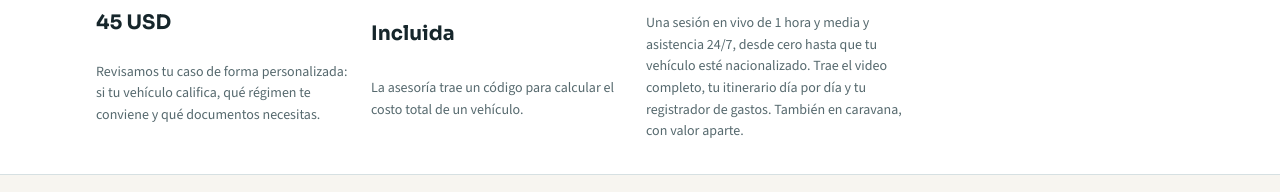
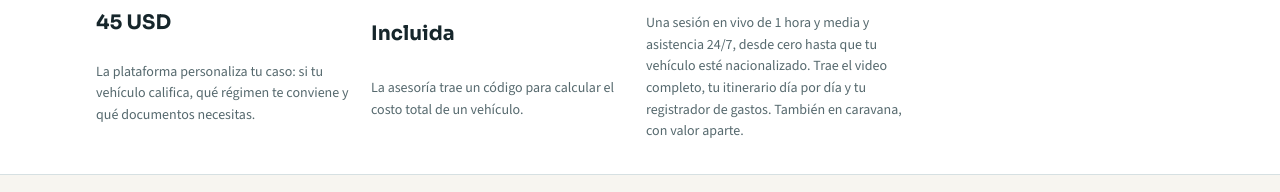
Before and after one commit to kairoslogistics/kairos-web, a website: page sitio/index.html in a window 1280 px wide. Shown: the part 1864-2056 px from the top of the page. Drawn offline with nearby package versions, Linux system fonts and the light colour scheme; no server answers.

Commit message:
Asesoría: «La plataforma personaliza tu caso»
Claude-Session: https://claude.ai/code/session_01X8vaWZ9eWejBDEQu4vqRBs

Co-authored-by: Claude <noreply@anthropic.com>

```diff
--- a/sitio/index.html
+++ b/sitio/index.html
@@ -529,7 +529,7 @@ footer a{color:var(--hero-muted)}
     <div class="wrap stack">
       <div class="page-head" style="margin-bottom:0"><div class="eyebrow">Cómo trabajamos</div><h2>Primero sabes si conviene. Después lo hacemos.</h2></div>
       <div class="steps">
-        <div class="step"><span class="n">PASO 1</span><b>Asesoría para importar tu vehículo</b><span class="price">45 USD</span><span class="muted small">Revisamos tu caso de forma personalizada: si tu vehículo califica, qué régimen te conviene y qué documentos necesitas.</span></div>
+        <div class="step"><span class="n">PASO 1</span><b>Asesoría para importar tu vehículo</b><span class="price">45 USD</span><span class="muted small">La plataforma personaliza tu caso: si tu vehículo califica, qué régimen te conviene y qué documentos necesitas.</span></div>
         <div class="step"><span class="n">PASO 2</span><b>Calculadora Kairos</b><span class="price">Incluida</span><span class="muted small">La asesoría trae un código para calcular el costo total de un vehículo.</span></div>
         <div class="step"><span class="n">PASO 3</span><b>Asesoría 1 a 1 en vivo</b><span class="price">150 USD</span><span class="muted small">Una sesión en vivo de 1 hora y media y asistencia 24/7, desde cero hasta que tu vehículo esté nacionalizado. Trae el video completo, tu itinerario día por día y tu registrador de gastos. También en caravana, con valor aparte.</span></div>
       </div>
@@ -987,7 +987,7 @@ footer a{color:var(--hero-muted)}
     <!-- Elise (30 oct. 2026): el registrador de gastos se vende aparte (15 USD) y viene solo con la asesoría 1 a 1. El itinerario ya no lo trae. -->
     <div class="ladder cuatro">
       <div class="tier feat"><span class="chip sim" style="justify-self:start">Empieza aquí</span><h3>Asesoría para importar tu vehículo a Venezuela</h3><div class="price">45 USD <small id="curso-local"></small></div>
-        <ul class="clean muted small"><li>Revisamos tu caso de forma personalizada</li><li>¿Tu vehículo califica? Régimen de equipaje u ordinario</li><li>Ruta recomendada: vía marítima o terrestre</li><li>Documentos que necesitas, con los requisitos del certificado de uso</li><li>1 código de la Calculadora Kairos con el costo detallado de tu vehículo: cada gasto por separado y tu resumen en una hoja</li><li>El video completo de la asesoría</li><li>Si vas por tierra: itinerario de viaje día por día con hoteles recomendados</li></ul>
+        <ul class="clean muted small"><li>La plataforma personaliza tu caso</li><li>¿Tu vehículo califica? Régimen de equipaje u ordinario</li><li>Ruta recomendada: vía marítima o terrestre</li><li>Documentos que necesitas, con los requisitos del certificado de uso</li><li>1 código de la Calculadora Kairos con el costo detallado de tu vehículo: cada gasto por separado y tu resumen en una hoja</li><li>El video completo de la asesoría</li><li>Si vas por tierra: itinerario de viaje día por día con hoteles recomendados</li></ul>
         <button class="btn primary" type="button" data-pagar="asesoria">Comprar mi asesoría · 45 USD</button></div>
       <div class="tier"><h3>Cálculo de otro vehículo</h3><div class="price">15 USD</div>
         <ul class="clean muted small"><li>Para calcular un vehículo más, además del de tu asesoría</li><li>Cada gasto por separado: impuestos, trámites, ruta y servicios</li><li>Tu resumen en una hoja, con los impuestos en bolívares</li><li>Pagas por Hotmart en la moneda de tu país: tu código llega a tu correo con un video corto de cómo abrir tu cálculo</li><li>Cada código sirve para un vehículo: revisa el país, la marca, el modelo y el año antes de usarlo</li></ul>
```
